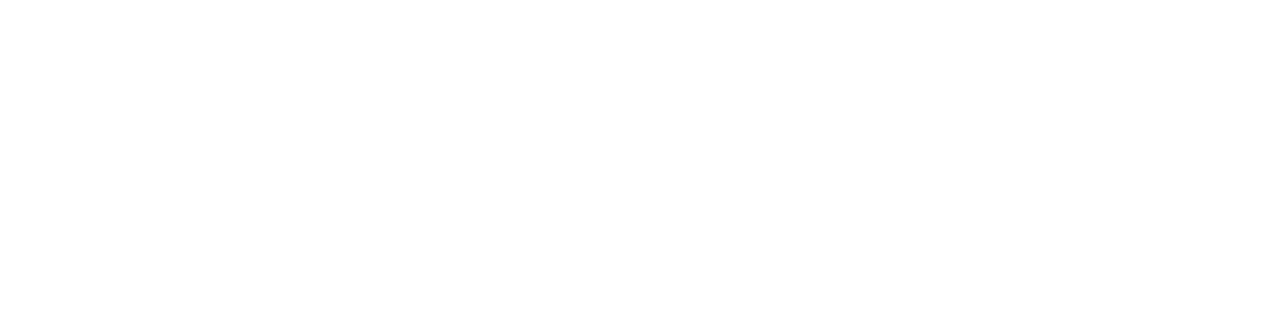
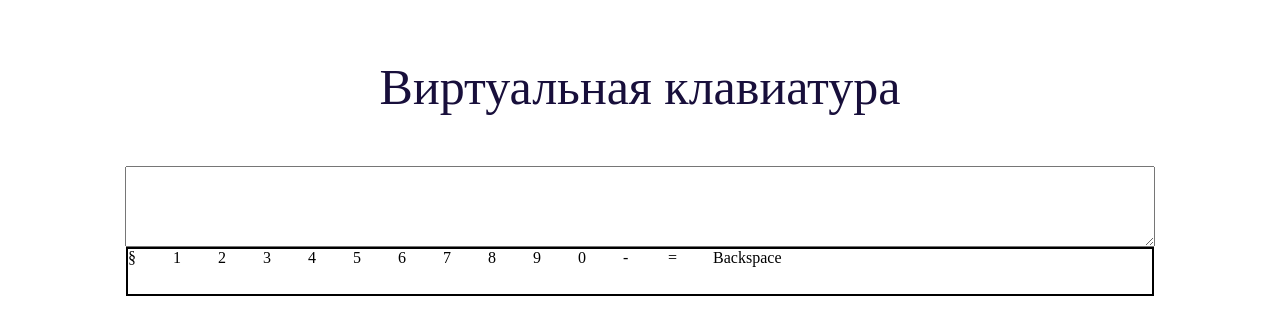
Before and after one commit to leonizis/virtual-keyboard, a website: page index.html in a window 1280 px wide. Drawn offline with Linux system fonts and the light colour scheme.

Commit message:
feat: added title, input window and keyboard block

```diff
--- a/index.html
+++ b/index.html
@@ -5,8 +5,9 @@
     <meta http-equiv="X-UA-Compatible" content="IE=edge">
     <meta name="viewport" content="width=device-width, initial-scale=1.0">
     <title>Document</title>
+    <link rel="stylesheet" href="style.css">
 </head>
-<body>
-
+<body class="body">
+    <script src="script.js"></script>
 </body>
 </html>
--- a/script.js
+++ b/script.js
@@ -0,0 +1,51 @@
+//добавляем массив с кодами клавиатуры
+let codeDown = ["IntlBackslash", "Digit1", "Digit2", "Digit3", "Digit4", "Digit5", "Digit6", "Digit7", "Digit8", "Digit9", "Digit0", "Minus", "Equal", "Backspace"];
+let keyDown = ["§", "1", "2", "3", "4", "5", "6", "7", "8", "9", "0", "-", "=", "Backspace"];
+
+let container = document.createElement("div");
+container.setAttribute("class", "container");
+document.body.appendChild(container);
+
+
+let title = document.createElement("p");
+title.setAttribute("class", "title");
+title.innerHTML = "Виртуальная клавиатура";
+container.appendChild(title);
+
+//создаем форму для ввода текста
+let textarea = document.createElement("textarea");
+textarea.setAttribute("class", "textarea")
+textarea.setAttribute("cols", "50"); // ширина в символах
+textarea.setAttribute("rows", "5"); // высота в строках
+container.appendChild(textarea);
+
+//создаем клавиатуру
+let keyboardBlock = document.createElement("div");
+keyboardBlock.classList.add("keyboard-block", "keyboard");
+container.appendChild(keyboardBlock);
+//добавляем кнопки
+for (let i = 0; i < keyDown.length; i++){
+    let key = document.createElement("div");
+    key.classList.add("keyboard", "key", codeDown[i]);
+    keyboardBlock.appendChild(key);
+    key.innerHTML = keyDown[i]
+    console.log(key)
+}
+
+
+
+
+
+
+
+
+
+
+//
+document.onkeypress = function(event){
+    console.log(event);
+    keyboard.push(event.key);
+    key.push(event.code);
+    console.log(keyboard);
+    console.log(key);
+}
--- a/style.css
+++ b/style.css
@@ -0,0 +1,26 @@
+.container{
+    margin: auto;
+    width: 90%;
+    display: flex;
+    justify-content: center;
+    align-items: center;
+    flex-direction: column;
+}
+.title{
+    text-align: center;
+    font-size: 50px;
+    color: #180f3b;
+}
+.textarea{
+    width: 90%;
+}
+.keyboard-block{
+    width: 90%;
+    border: 2px solid #000;
+}
+
+.key{
+    float: left;
+    width: 45px;
+    height: 45px;
+}
```
